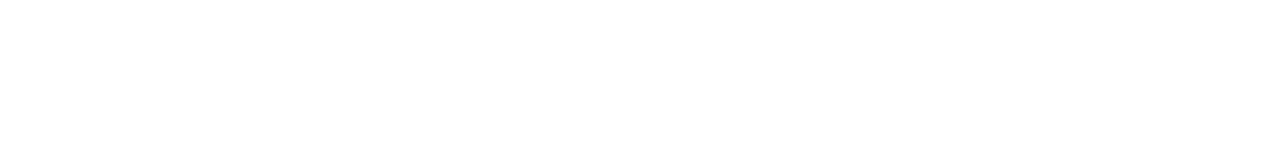
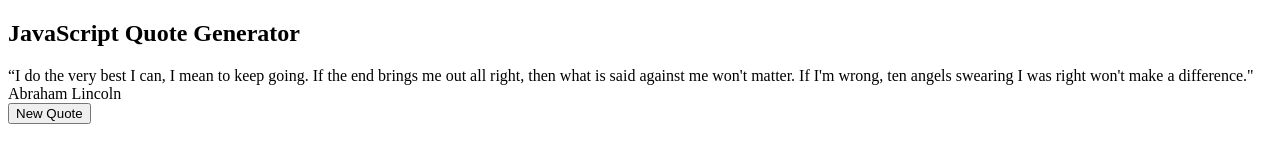
Before and after one commit to durukankizilarslan/JS-dom-manipulation, a plain HTML site: page project-1/index.html in a window 1280 px wide. Drawn offline with Linux system fonts and the light colour scheme.

Commit message:
Quote template added

```diff
--- a/project-1/index.html
+++ b/project-1/index.html
@@ -19,5 +19,24 @@
     <!-- Style Sheets -->
     <link rel="stylesheet" href="style.css" />
   </head>
-  <body></body>
+  <body>
+    <!-- Project 1: Quote Generator -->
+    <div class="container">
+      <div class="header">
+        <h2>JavaScript Quote Generator</h2>
+      </div>
+    </div>
+
+    <div class="main-content">
+      <div class="text-area">
+        <span class="quote"
+          >“I do the very best I can, I mean to keep going. If the end brings me
+          out all right, then what is said against me won't matter. If I'm
+          wrong, ten angels swearing I was right won't make a difference."</span
+        >
+      </div>
+      <div class="person">Abraham Lincoln</div>
+      <div class="button-area"><button id="new-quote">New Quote</button></div>
+    </div>
+  </body>
 </html>
```
